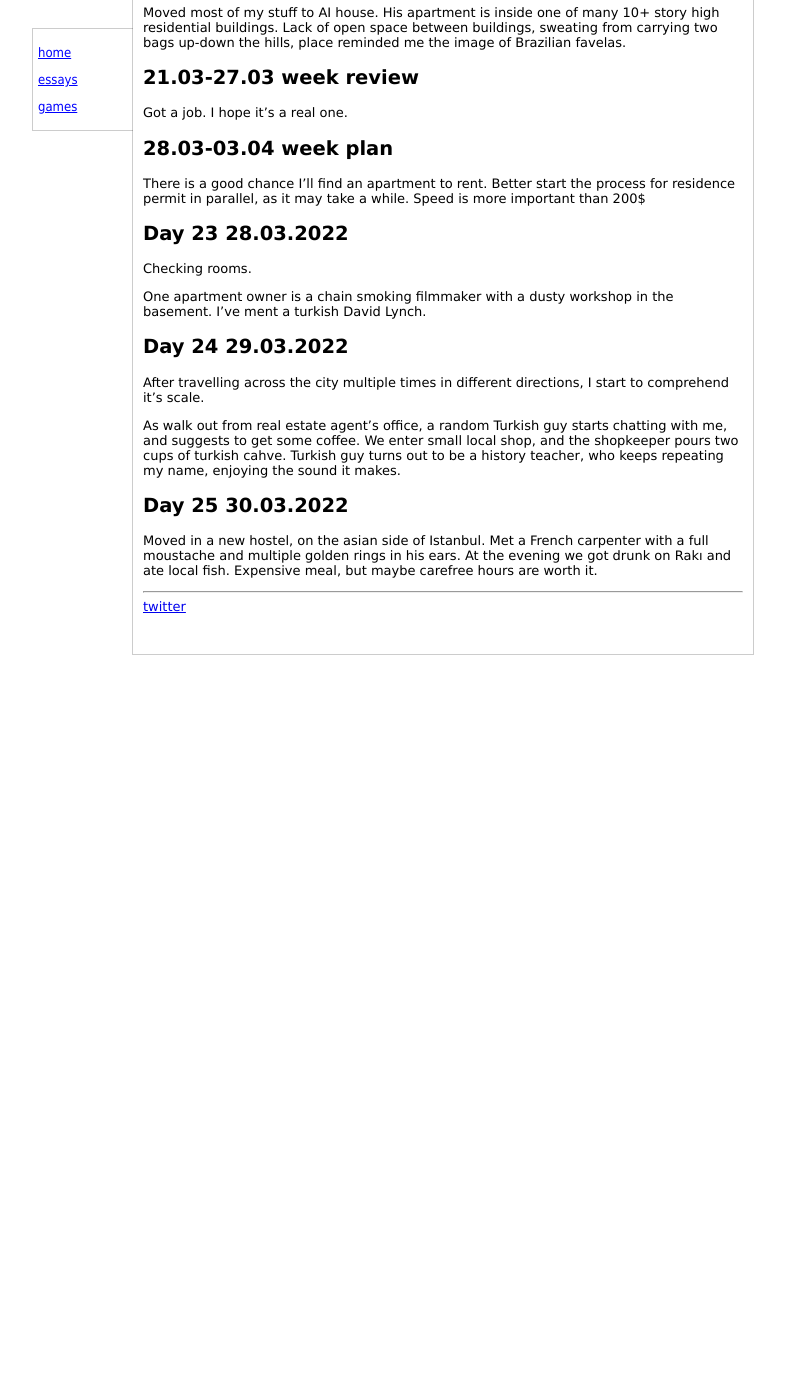
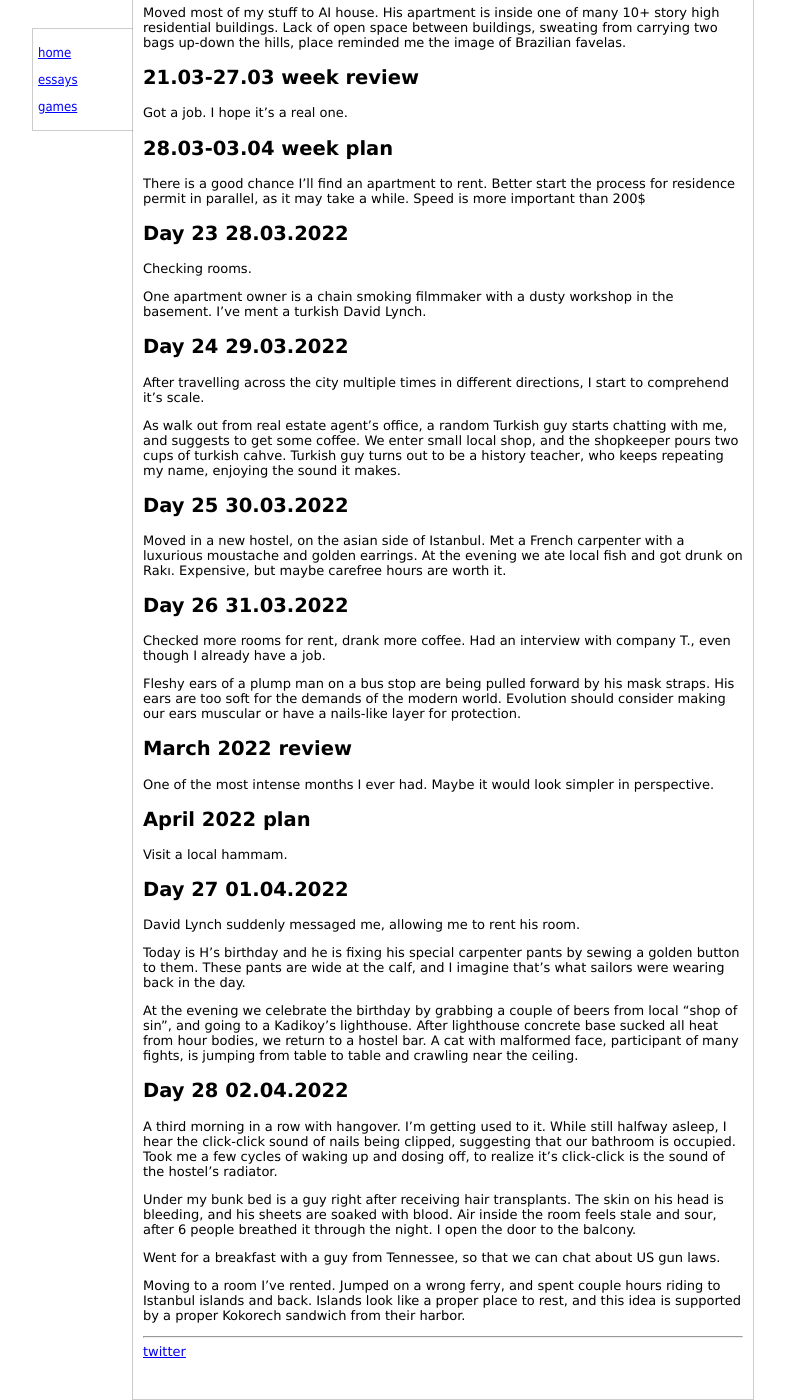
Before and after one commit to saint-angels/saint-angels.github.io, a Jekyll site: the page built from _essays/running_log.md, in a window 1280 px wide and 1400 px high, scrolled down 3603 px. Shown: the whole window, without its empty margins (247-1032 px from the left). Built offline with Jekyll 4.4.1, drawn with Linux system fonts in a browser that asks for light colours; before the commit the page ends 4258 px from its top, so only the background shows below that.

Commit message:
a few days added

```diff
--- a/_essays/running_log.md
+++ b/_essays/running_log.md
@@ -201,6 +201,40 @@ We enter small local shop, and the shopkeeper pours two cups of turkish cahve.
 Turkish guy turns out to be a history teacher, who keeps repeating my name, enjoying the sound it makes.
 
 ## Day 25  30.03.2022
+Moved in a new hostel, on the asian side of Istanbul. Met a French carpenter with a luxurious moustache and golden earrings.
+At the evening we ate local fish and got drunk on Rakı. Expensive, but maybe carefree hours are worth it.
 
-Moved in a new hostel, on the asian side of Istanbul. Met a French carpenter with a full moustache and multiple golden rings in his ears.
-At the evening we got drunk on Rakı and ate local fish. Expensive meal, but maybe carefree hours are worth it.
+## Day 26  31.03.2022
+Checked more rooms for rent, drank more coffee.
+Had an interview with company T., even though I already have a job.
+
+Fleshy ears of a plump man on a bus stop are being pulled forward by his mask straps.
+His ears are too soft for the demands of the modern world.
+Evolution should consider making our ears muscular or have a nails-like layer for protection.
+
+## March 2022 review
+One of the most intense months I ever had. Maybe it would look simpler in perspective.
+## April 2022 plan
+Visit a local hammam.
+
+## Day 27  01.04.2022
+David Lynch suddenly messaged me, allowing me to rent his room.
+
+Today is H's birthday and he is fixing his special carpenter pants by sewing a golden button to them.
+These pants are wide at the calf, and I imagine that's what sailors were wearing back in the day.
+
+At the evening we celebrate the birthday by grabbing a couple of beers from local "shop of sin", and going to a Kadikoy's lighthouse.
+After lighthouse concrete base sucked all heat from hour bodies, we return to a hostel bar. A cat with malformed face, participant of many fights, is jumping from table to table and crawling near the ceiling.
+
+## Day 28 02.04.2022
+A third morning in a row with hangover. I'm getting used to it.
+While still halfway asleep, I hear the click-click sound of nails being clipped, suggesting that our bathroom is occupied.
+Took me a few cycles of waking up and dosing off, to realize it's click-click is the sound of the hostel's radiator.
+
+Under my bunk bed is a guy right after receiving hair transplants. The skin on his head is bleeding, and his sheets are soaked with blood.
+Air inside the room feels stale and sour, after 6 people breathed it through the night. I open the door to the balcony.
+
+Went for a breakfast with a guy from Tennessee, so that we can chat about US gun laws.
+
+Moving to a room I've rented. Jumped on a wrong ferry, and spent couple hours riding to Istanbul islands and back.
+Islands look like a proper place to rest, and this idea is supported by a proper Kokorech sandwich from their harbor.
```
